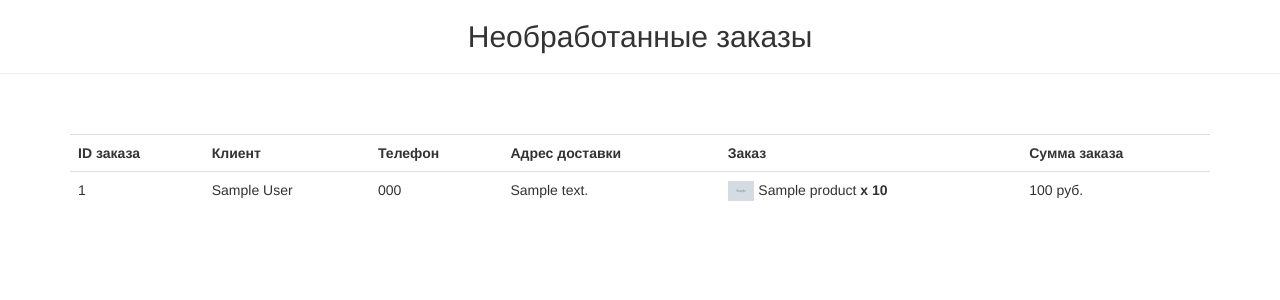
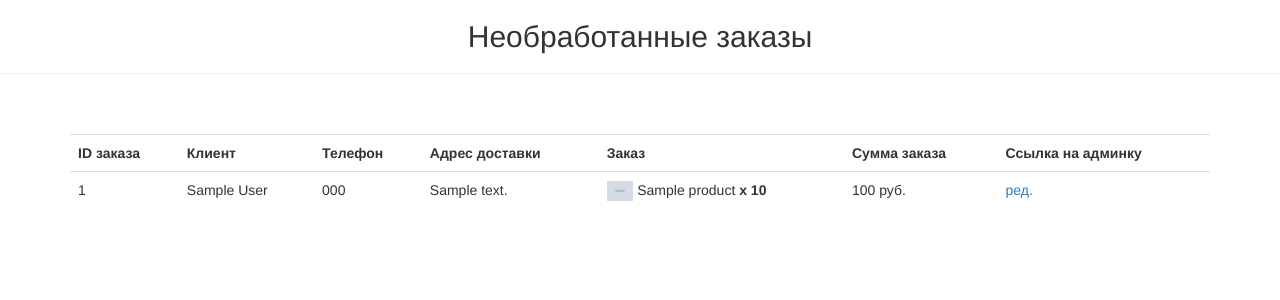
Before and after one commit to e13q/Django_2, a Django app: page /manager/orders/ in a window 1280 px wide. Shown: the part 52-352 px from the top of the page. Run offline with Django 3.2, Linux system fonts and the light colour scheme; a user stored in the database is signed in; tables that the repository leaves empty hold one stand-in row (values such as "Sample post"); grey boxes marked "Sample" are stand-in pictures; parts of the project's set-up code (start-up, migrations or seed data) failed here and were passed over; some libraries are stand-ins or nearby versions.

Commit message:
add change link

```diff
--- a/restaurateur/templates/order_items.html
+++ b/restaurateur/templates/order_items.html
@@ -19,6 +19,7 @@
       <th>Адрес доставки</th>
       <th>Заказ</th>
       <th>Сумма заказа</th>
+      <th>Ссылка на админку</th>
     </tr>
     {% for order in orders %}
       <tr>
@@ -36,6 +37,9 @@
         <td>
           {{ order.total_price }} руб.
         </td>
+        <td>
+          <a href="{% url 'admin:foodcartapp_order_change' order.id %}">ред.</a>
+        </td>
       </tr>
     {% endfor %}
    </table>
```
